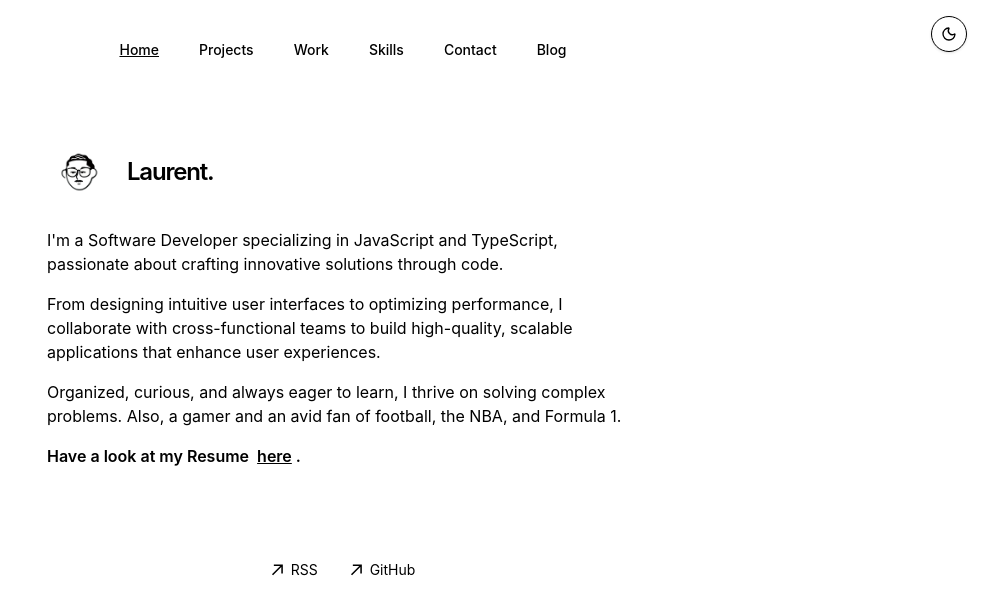
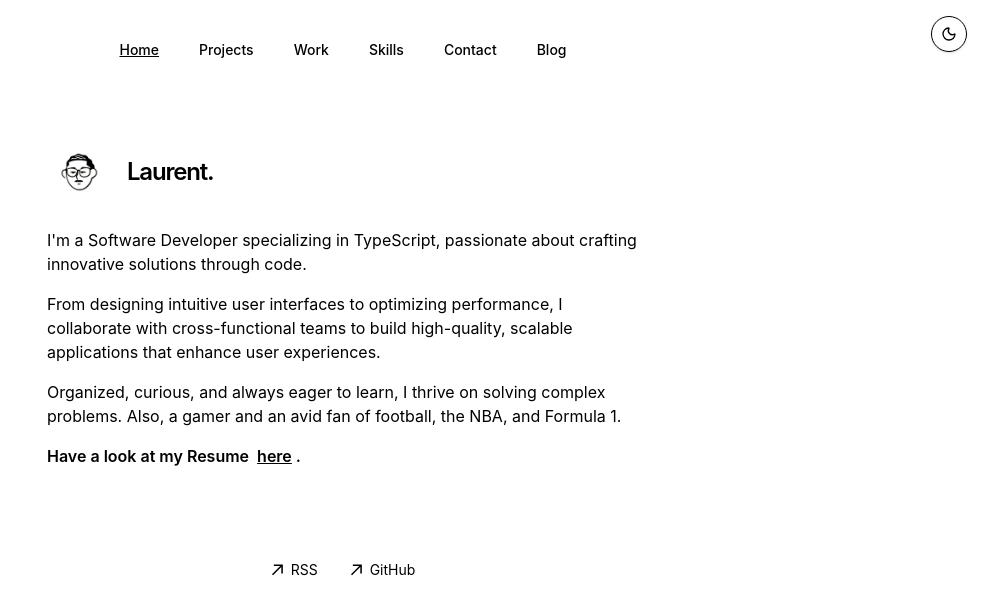
Before and after one commit to laurentcodes/laurent-portfolio-minimal, a Next.js app: page / in a window 1280 px wide. Shown: the top 614 px of the page, without its empty margins (297-1280 px from the left). Built offline with nearby package versions, Linux system fonts and the light colour scheme.

Commit message:
Remove JavaScript from site introduction
Keeps TypeScript as the sole specialization language mentioned in the intro paragraph.

```diff
--- a/app/page.tsx
+++ b/app/page.tsx
@@ -33,7 +33,7 @@ export default function Page() {
 
         <div className='space-y-4 text-black [html.dark_&]:text-white mb-8'>
           <p>
-            I'm a Software Developer specializing in JavaScript and TypeScript,
+            I'm a Software Developer specializing in TypeScript,
             passionate about crafting innovative solutions through code.
           </p>
 
```
